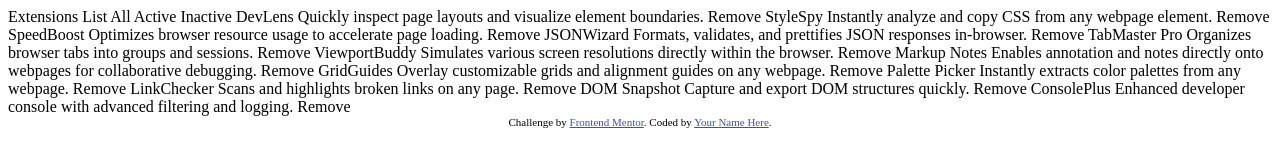
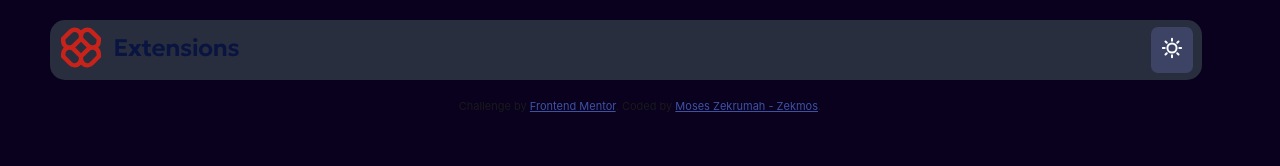
Before and after one commit to zekmoscodehub/browser-extensions-manager-ui-main, a plain HTML site: page index.html in a window 1280 px wide. Drawn offline with Linux system fonts and the light colour scheme.

Commit message:
coding index.html file and styling

```diff
--- /dev/null
+++ b/assets/style.css
@@ -0,0 +1,46 @@
+@layer base {
+  :root {
+    --color-background: #f9f9f9;
+    --color-text: #1a1a1a;
+    --color-accent: #007bff;
+    --color-accent-hover: #0056b3;
+    --color-border: #e0e0e0;
+    --color-card-background: #ffffff;
+    --color-card-shadow: rgba(0, 0, 0, 0.1);
+  }
+  *,
+  *::before,
+  *::after {
+    box-sizing: border-box;
+    margin: 0;
+    padding: 0;
+  }
+  body {
+    font-family: "Inter", sans-serif;
+    background-color: #09011e;
+    color: var(--color-text);
+    line-height: 1.1;
+  }
+}
+.header {
+  width: 90%;
+  background-color: hsl(224, 21%, 20%);
+  margin: 20px 50px;
+  border-radius: 15px;
+  padding: 7px;
+  display: flex;
+  justify-content: center;
+}
+.logo {
+  margin-left: 12px;
+  margin-left: 2px;
+}
+.mood {
+  margin: auto;
+  margin-right: 2px;
+  padding: 10px;
+  border: 0 solid #1a1a1a;
+  border-radius: 7px;
+  background: #3d4364;
+  box-shadow: #0056b3;
+}
--- a/index.html
+++ b/index.html
@@ -1,30 +1,58 @@
-<!DOCTYPE html>
+<!doctype html>
 <html lang="en">
   <head>
-  <meta charset="UTF-8">
-  <meta name="viewport" content="width=device-width, initial-scale=1.0"> <!-- displays site properly based on user's device -->
+    <meta charset="UTF-8" />
+    <meta name="viewport" content="width=device-width, initial-scale=1.0" />
+    <!-- displays site properly based on user's device -->
 
-  <link rel="icon" type="image/png" sizes="32x32" href="./assets/images/favicon-32x32.png">
+    <link
+      rel="icon"
+      type="image/png"
+      sizes="32x32"
+      href="./assets/images/favicon-32x32.png"
+    />
+    <link rel="stylesheet" href="assets/style.css" />
 
     <title>Frontend Mentor | Browser extensions manager UI</title>
 
     <!-- Feel free to remove these styles or customise in your own stylesheet 👍 -->
     <style>
-    .attribution { font-size: 0.6875rem; text-align: center; }
-    .attribution a { color: hsl(228, 45%, 44%); }
+      .attribution {
+        font-size: 0.6875rem;
+        text-align: center;
+      }
+      .attribution a {
+        color: hsl(228, 45%, 44%);
+      }
     </style>
   </head>
   <body>
+    <div class="header">
+      <div class="logo">
+        <img
+          src="./assets/images/logo.svg"
+          alt="Browser extensions manager brand mark, a stylized app icon with layered panels and a blue accent, used as the page logo."
+          class="logo"
+        />
+      </div>
+      <div class="mood">
+        <img
+          src="./assets/images/icon-sun.svg"
+          alt="Sun icon, a circular yellow symbol with rays, used as the light mode toggle in the page header."
+          class="sun-icon"
+          <img src="assets/images/icon-moon.svg" class="img-fluid ${3|rounded-top,rounded-right,rounded-bottom,rounded-left,rounded-circle,|}" alt="">
 
-  Extensions List
+      </div>
+    </div>
+    <!-- Extensions List
 
   All
   Active
-  Inactive
+  Inactive -->
 
     <!-- If you plan to use the JSON file to populate the data dynamically, you can delete the content below -->
 
-  DevLens
+    <!-- DevLens
   Quickly inspect page layouts and visualize element boundaries.
   Remove
 
@@ -70,11 +98,12 @@
 
   ConsolePlus
   Enhanced developer console with advanced filtering and logging.
-  Remove
+  Remove -->
 
     <footer class="attribution">
-    Challenge by <a href="https://www.frontendmentor.io?ref=challenge">Frontend Mentor</a>.
-    Coded by <a href="#">Your Name Here</a>.
+      Challenge by
+      <a href="https://www.frontendmentor.io?ref=challenge">Frontend Mentor</a>.
+      Coded by <a href="#">Moses Zekrumah - Zekmos</a>.
     </footer>
   </body>
 </html>
```
Lines whose indentation alone changed are shown as unchanged.
